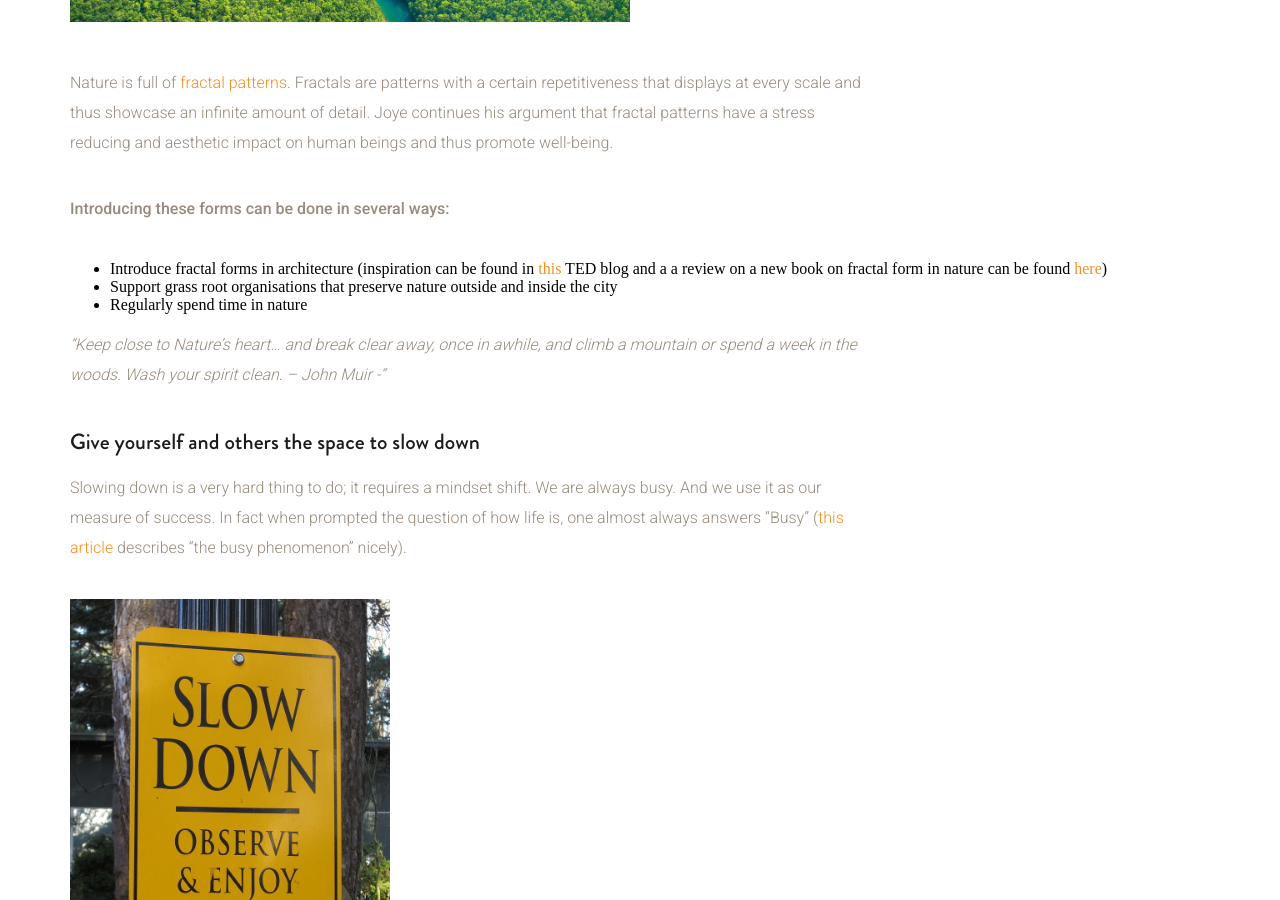
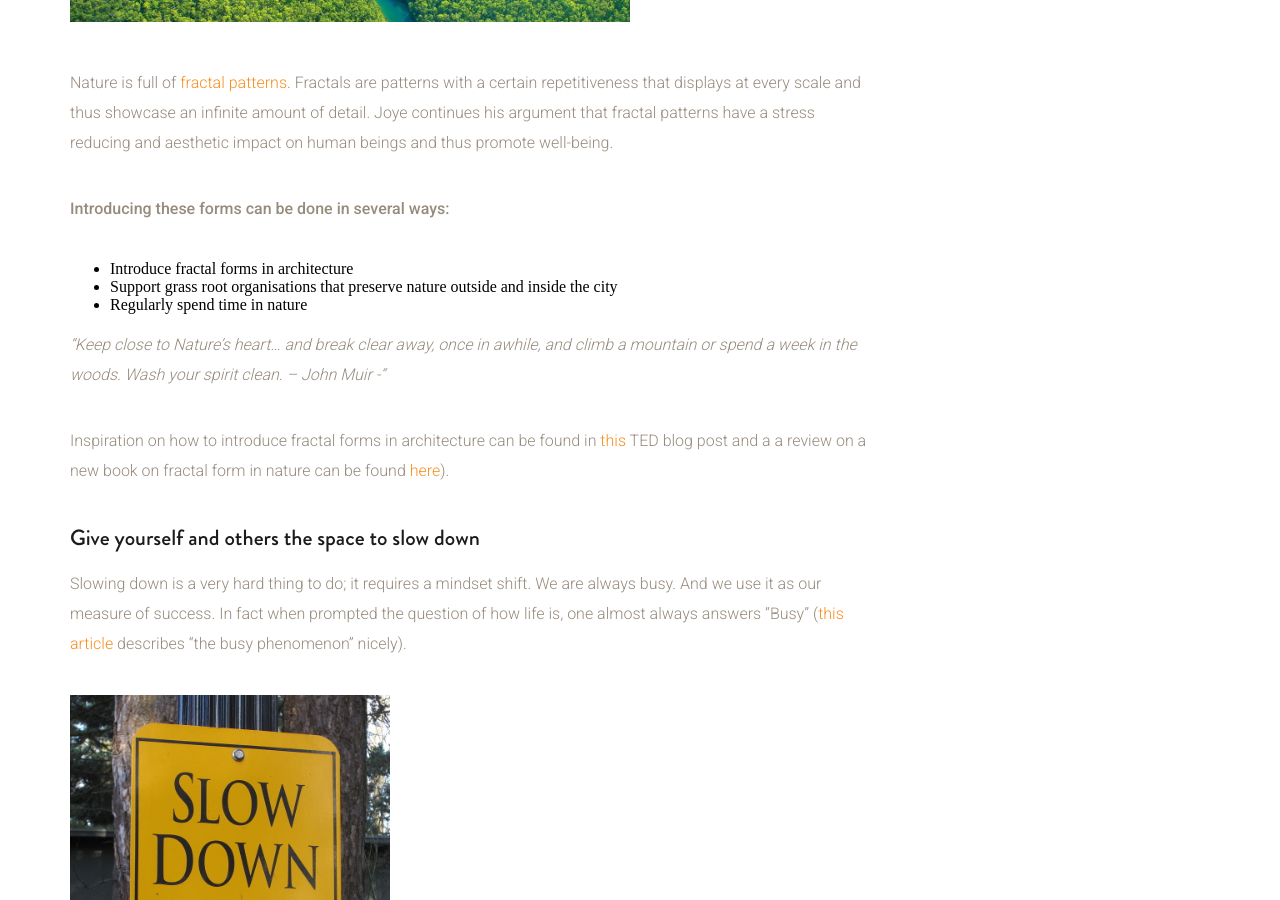
Before and after one commit to samuelrieder/jaswig.github.io, a Jekyll site: the page built from _posts/2016-07-07-three ways to boost your work ethic.markdown, in a window 1280 px wide and 900 px high, scrolled down 1939 px. Built offline with Jekyll 4.4.1, drawn with Linux system fonts in a browser that asks for light colours; nearby versions of some CDN libraries.

Commit message:
Update 2016-07-07-three ways to boost your work ethic.markdown

```diff
--- a/_posts/2016-07-07-three ways to boost your work ethic.markdown
+++ b/_posts/2016-07-07-three ways to boost your work ethic.markdown
@@ -34,11 +34,13 @@ People have a preprogramed preference for natural elements. Philosopher Yannick
 Nature is full of [fractal patterns](https://www.youtube.com/watch?v=I_rw-AJqpCM cool video fractals). Fractals are patterns with a certain repetitiveness that displays at every scale and thus showcase an infinite amount of detail. Joye continues his argument that fractal patterns have a stress reducing and aesthetic impact on human beings and thus promote well-being.
 
 **Introducing these forms can be done in several ways:**
-* Introduce fractal forms in architecture (inspiration can be found in [this](http://blog.ted.com/architecture-infused-with-fractals-ron-eglash-and-xavier-vilalta/) TED blog and a a review on a new book on fractal form in nature can be found [here](http://www.smithsonianmag.com/science-nature/science-behind-natures-patterns-180959033/?no-ist))
+* Introduce fractal forms in architecture
 * Support grass root organisations that preserve nature outside and inside the city
 * Regularly spend time in nature
 
 *"Keep close to Nature's heart... and break clear away, once in awhile, and climb a mountain or spend a week in the woods. Wash your spirit clean. – John Muir -"*
+
+Inspiration on how to introduce fractal forms in architecture can be found in [this](http://blog.ted.com/architecture-infused-with-fractals-ron-eglash-and-xavier-vilalta/) TED blog post and a a review on a new book on fractal form in nature can be found [here](http://www.smithsonianmag.com/science-nature/science-behind-natures-patterns-180959033/?no-ist)).
 
 ### Give yourself and others the space to slow down
 
```
